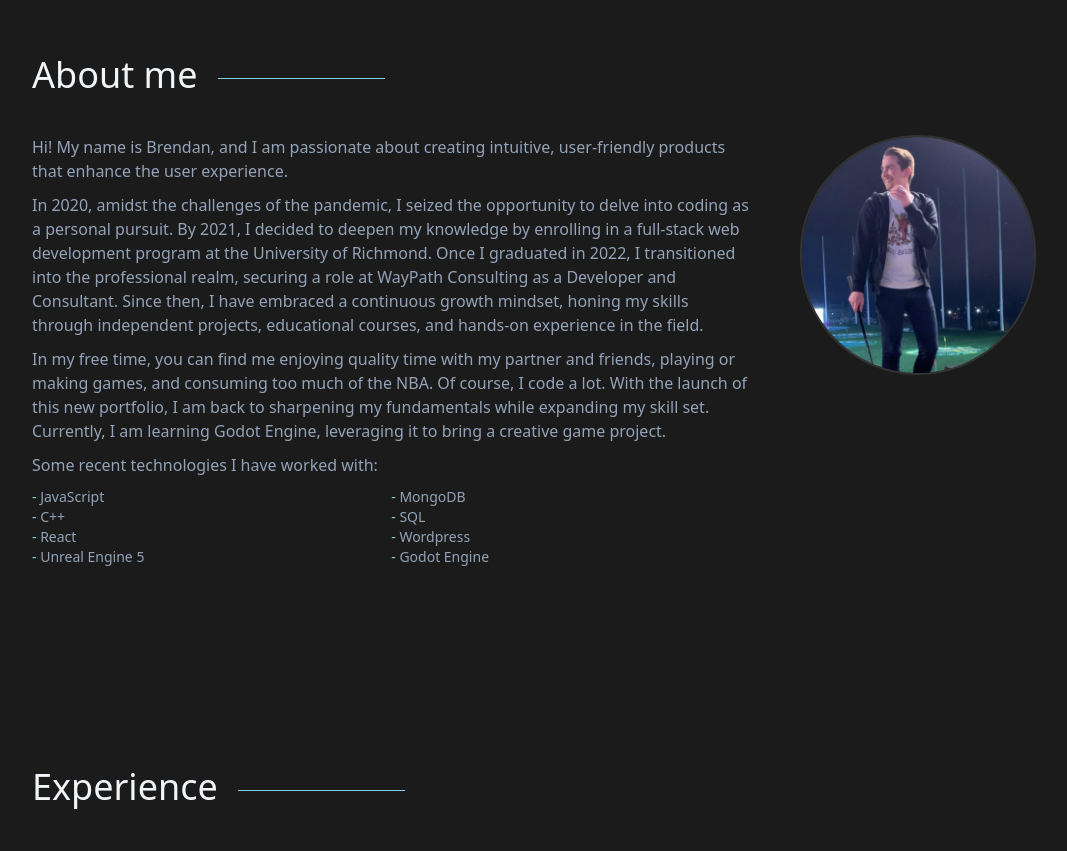
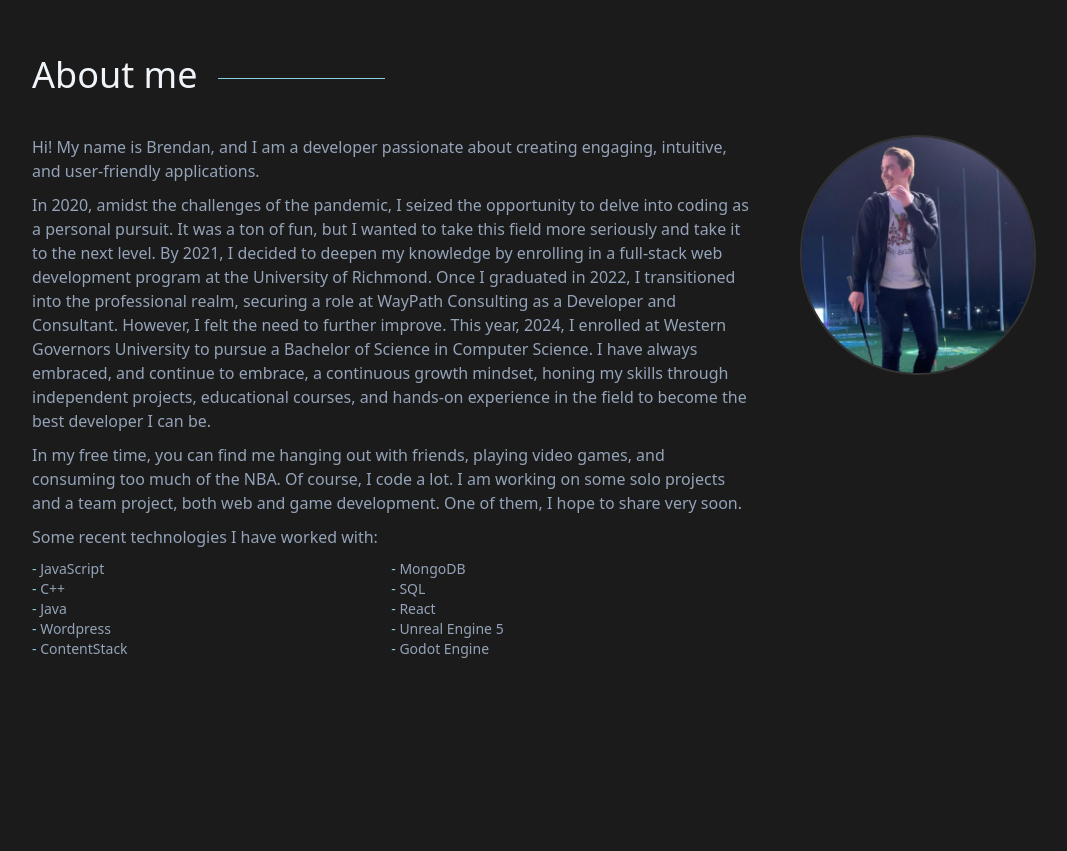
Before and after one commit to brendanjflewis/portfolio-v3, a Next.js app: page / in a window 1280 px wide. Shown: the part 600-1451 px from the top of the page, without its empty margins (106-1173 px from the left). Built offline with nearby package versions, Linux system fonts and the light colour scheme.

Commit message:
Updated about me description and fixed link

```diff
--- a/src/app/components/about.js
+++ b/src/app/components/about.js
@@ -14,13 +14,13 @@ export default function About() {
             <div className="flex lg:flex-row sm:flex-col md:gap-[50px] sm:gap-[20px]">
                 <div className="flex flex-col gap-[10px]">
                     <p className="text-slate-400 max-w-[80ch]">
-                        Hi! My name is Brendan, and I am passionate about creating intuitive, user-friendly products that enhance the user experience.
+                        Hi! My name is Brendan, and I am a developer passionate about creating engaging, intuitive, and user-friendly applications.
                     </p>
                     <p className="text-slate-400 max-w-[80ch]">
-                        In 2020, amidst the challenges of the pandemic, I seized the opportunity to delve into coding as a personal pursuit. By 2021, I decided to deepen my knowledge by enrolling in a full-stack web development program at the University of Richmond. Once I graduated in 2022, I transitioned into the professional realm, securing a role at WayPath Consulting as a Developer and Consultant. Since then, I have embraced a continuous growth mindset, honing my skills through independent projects, educational courses, and hands-on experience in the field.
+                        In 2020, amidst the challenges of the pandemic, I seized the opportunity to delve into coding as a personal pursuit. It was a ton of fun, but I wanted to take this field more seriously and take it to the next level. By 2021, I decided to deepen my knowledge by enrolling in a full-stack web development program at the University of Richmond. Once I graduated in 2022, I transitioned into the professional realm, securing a role at WayPath Consulting as a Developer and Consultant. However, I felt the need to further improve. This year, 2024, I enrolled at Western Governors University to pursue a Bachelor of Science in Computer Science. I have always embraced, and continue to embrace, a continuous growth mindset, honing my skills through independent projects, educational courses, and hands-on experience in the field to become the best developer I can be.
                     </p>
                     <p className="text-slate-400 max-w-[80ch]">
-                        In my free time, you can find me enjoying quality time with my partner and friends, playing or making games, and consuming too much of the NBA. Of course, I code a lot. With the launch of this new portfolio, I am back to sharpening my fundamentals while expanding my skill set. Currently, I am learning Godot Engine,  leveraging it to bring a creative game project.
+                        In my free time, you can find me hanging out with friends, playing video games, and consuming too much of the NBA. Of course, I code a lot. I am working on some solo projects and a team project, both web and game development. One of them, I hope to share very soon.
                     </p>
                     <p className="text-slate-400">Some recent technologies I have worked with:</p>
                     <div>
--- a/src/app/lib/data.js
+++ b/src/app/lib/data.js
@@ -35,7 +35,7 @@ export const projects = [
         tags: ["JavaScript", "Materialize CSS", "Apple Music API", "Ticketmaster API"],
         image: musicFinderImage,
         imageAlt: "Music Finder Image",
-        url: "https://github.com/mtlankenau/gregs-list",
+        url: "https://github.com/mtlankenau/music-finder",
     },
     {
         title: "Greg's List",
@@ -66,13 +66,16 @@ export const projects = [
     },
 ]
 
+// Skills
 export const skills = [
     { name: "JavaScript", },
     { name: "MongoDB" },
     { name: "C++" },
     { name: "SQL" },
+    { name: "Java"},
     { name: "React" },
     { name: "Wordpress" },
     { name: "Unreal Engine 5" },
-    { name: "Godot Engine" },
+    { name: "ContentStack"},
+    { name: "Godot Engine" }
 ]
```
Also changed, not shown: 1 other file (tests, documents, lock files or other folders).
